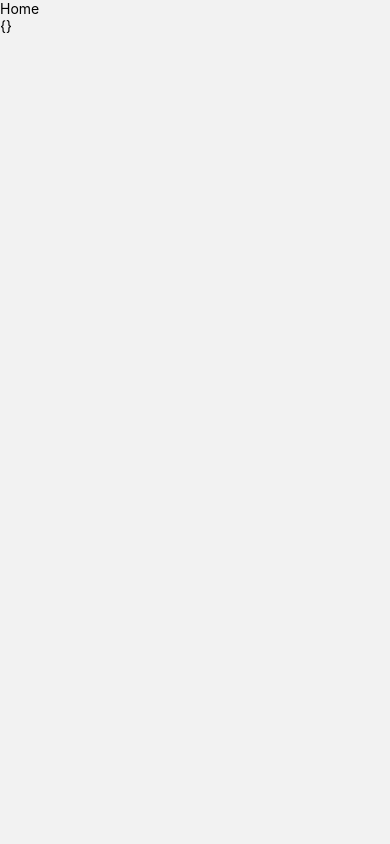
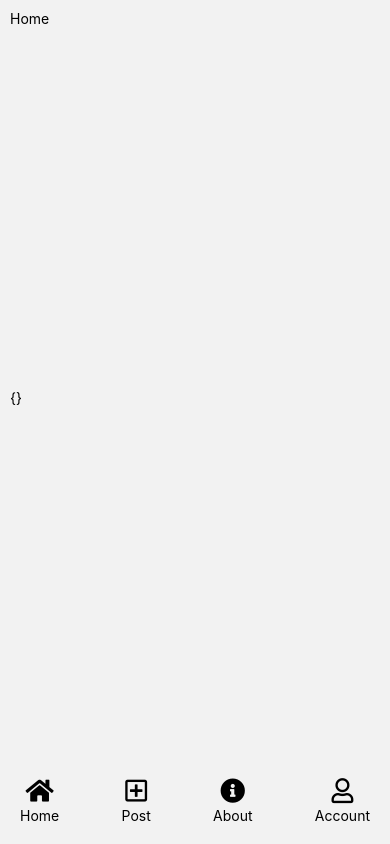
Before and after one commit to vwyj/nomnomcal, a React Native app in the folder client/: screen /Home in a window 390 px wide. Built offline with nearby package versions, Linux system fonts and the light colour scheme.

Commit message:
FooterMenuUpdate

```diff
--- a/client/App.js
+++ b/client/App.js
@@ -7,7 +7,7 @@ import { createNativeStackNavigator } from '@react-navigation/native-stack';
 
 export default function App()
 {
-  const Stack = createNativeStackNavigator()
+  const Stack = createNativeStackNavigator();
   return (
     <NavigationContainer>
       <AuthProvider>
--- /dev/null
+++ b/client/components/Menus/FooterMenu.js
@@ -0,0 +1,47 @@
+import { View, Text, TouchableOpacity, StyleSheet } from 'react-native';
+import React from 'react';
+import FontAwesome5 from 'react-native-vector-icons/FontAwesome5';
+
+const FooterMenu = () => {
+  return (
+    <View style={styles.container}>
+        <TouchableOpacity>
+        <FontAwesome5 name="home" style={styles.iconStyle}/>
+        <Text>Home</Text>
+        </TouchableOpacity>
+
+        <TouchableOpacity>
+        <FontAwesome5 name="plus-square" style={styles.iconStyle}/>
+        <Text>Post</Text>
+        </TouchableOpacity>
+
+        <TouchableOpacity>
+        <FontAwesome5 name="info-circle" style={styles.iconStyle}/>
+        <Text>About</Text>
+        </TouchableOpacity>
+
+        <TouchableOpacity>
+        <FontAwesome5 name="user" style={styles.iconStyle}/>
+        <Text>Account</Text>
+        </TouchableOpacity>
+    </View>
+  );
+};
+
+const styles = StyleSheet.create({
+    container:
+    {
+        flexDirection: "row",
+        margin: 10,
+        justifyContent: "space-between",
+    },
+
+    iconStyle:
+    {
+        marginBottom: 3,
+        alignSelf: "center",
+        fontSize: 25,
+    },
+});
+
+export default FooterMenu;
--- a/client/package.json
+++ b/client/package.json
@@ -17,7 +17,8 @@
     "expo-status-bar": "~1.6.0",
     "gitignore": "^0.7.0",
     "react": "18.2.0",
-    "react-native": "0.72.5"
+    "react-native": "0.72.5",
+    "react-native-vector-icons": "^10.0.1"
   },
   "devDependencies": {
     "@babel/core": "^7.20.0"
--- a/client/screens/Home.js
+++ b/client/screens/Home.js
@@ -1,16 +1,27 @@
-import { View, Text } from 'react-native';
+import { View, Text, StyleSheet } from 'react-native';
 import React, { useContext } from 'react';
 import { AuthContext } from '../context/authContext';
+import FooterMenu from '../components/Menus/FooterMenu';
 
 const Home = () => {
     // Global State
     const [state] = useContext(AuthContext);
     return (
-        <View>
-        <Text>Home</Text>
-        <Text>{JSON.stringify(state, null, 4)}</Text>
+        <View style = { styles.container }>
+            <Text>Home</Text>
+            <Text>{JSON.stringify(state, null, 4)}</Text>
+            <FooterMenu />
         </View>
     );
 };
-//testing
+
+const styles = StyleSheet.create({
+    container:
+    {
+        flex: 1,
+        margin: 10,
+        justifyContent: "space-between",
+    }
+});
+
 export default Home;
```
Also changed, not shown: 1 other file (tests, documents, lock files or other folders).
